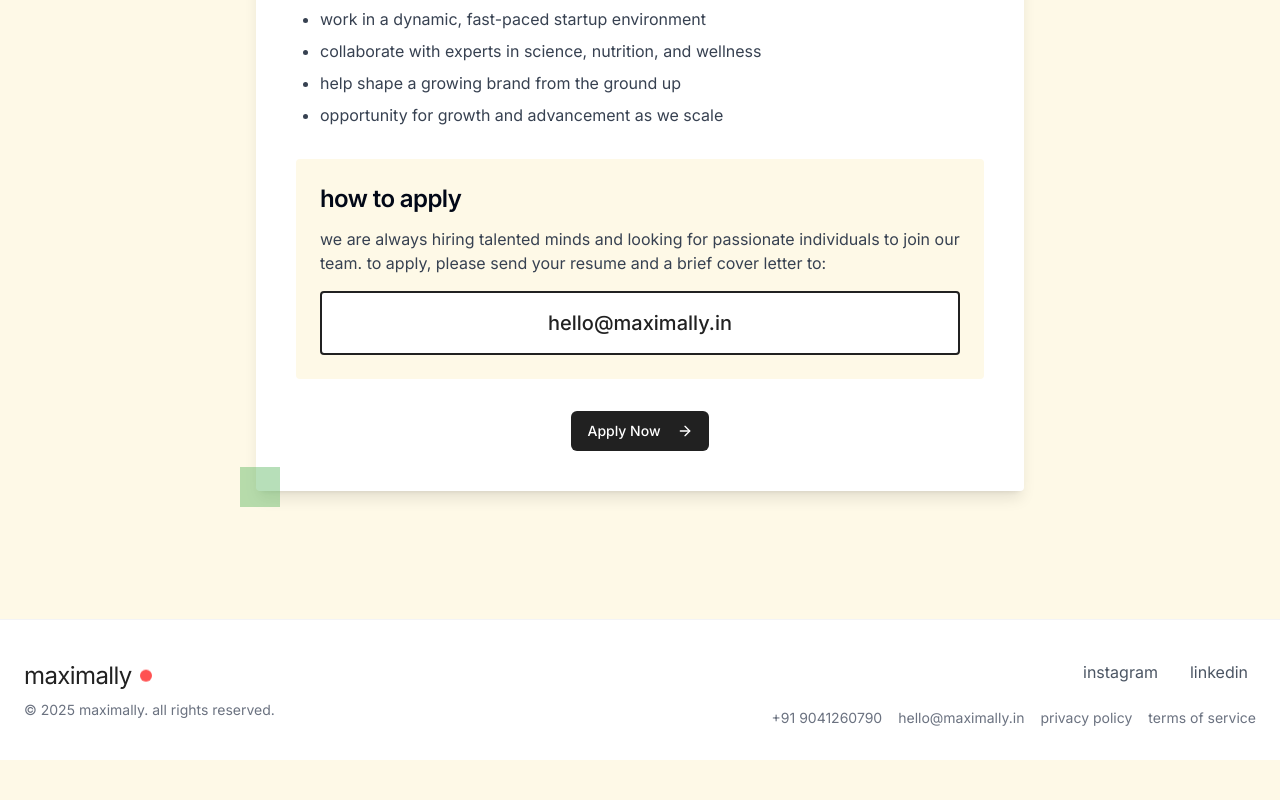
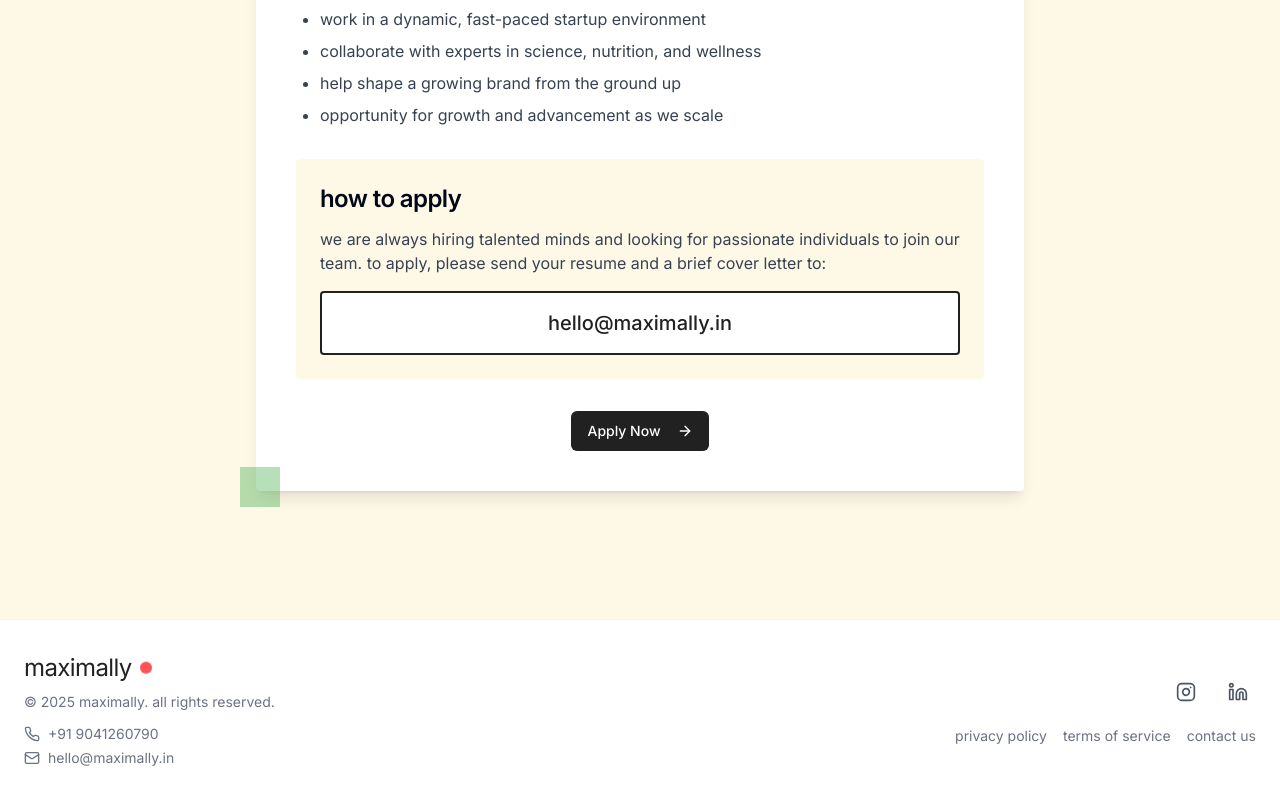
Before and after one commit to maximally0/maximallytest, a React (Vite) app: page /careers in a window 1280 px wide. Shown: the part 590-1390 px from the top of the page. Before the commit the page ends 1350 px from the top, so only its background shows below. Built offline with nearby package versions, Linux system fonts and the light colour scheme.

Commit message:
Link footer to pages
The footer should link to the privacy policy, terms of service, and contact us pages.

```diff
--- a/src/pages/Careers.tsx
+++ b/src/pages/Careers.tsx
@@ -1,12 +1,18 @@
 
 import React from 'react';
-import { ArrowRight, Mail } from 'lucide-react';
+import { ArrowRight, Mail, Instagram, Linkedin, Phone } from 'lucide-react';
 import { Button } from "@/components/ui/button";
 import Logo from '@/components/Logo';
+import { Helmet } from 'react-helmet';
 
 const Careers: React.FC = () => {
   return (
     <div className="min-h-screen flex flex-col bg-maximally-cream relative overflow-hidden">
+      <Helmet>
+        <title>Careers | Maximally</title>
+        <meta name="description" content="Join our team at Maximally. We're always hiring talented minds passionate about transforming gut health through science-backed probiotics." />
+      </Helmet>
+
       {/* Abstract geometric shapes - background elements */}
       <div className="abstract-shape w-32 h-32 bg-maximally-yellow rounded-full top-20 -left-10 opacity-20 animate-float"></div>
       <div className="abstract-shape w-40 h-40 bg-maximally-blue top-40 -right-20 opacity-10 animate-float" style={{ animationDelay: '2s' }}></div>
@@ -110,21 +116,30 @@ const Careers: React.FC = () => {
           <div className="mb-4 md:mb-0">
             <Logo />
             <p className="text-sm text-gray-500 mt-2">© {new Date().getFullYear()} Maximally. All rights reserved.</p>
+            <div className="flex flex-col mt-3 gap-1 text-sm text-gray-500">
+              <div className="flex items-center">
+                <Phone className="h-4 w-4 mr-2" />
+                <span>+91 9041260790</span>
+              </div>
+              <div className="flex items-center">
+                <Mail className="h-4 w-4 mr-2" />
+                <a href="mailto:hello@maximally.in" className="hover:text-maximally-black transition-colors">hello@maximally.in</a>
+              </div>
+            </div>
           </div>
           <div className="flex flex-col gap-4">
             <div className="flex gap-4 justify-center md:justify-end">
               <a href="https://www.instagram.com/maximally.in/" target="_blank" rel="noopener noreferrer" className="p-2 text-gray-600 hover:text-maximally-black transition-colors">
-                Instagram
+                <Instagram size={20} />
               </a>
               <a href="https://www.linkedin.com/company/maximallysupplements/" target="_blank" rel="noopener noreferrer" className="p-2 text-gray-600 hover:text-maximally-black transition-colors">
-                LinkedIn
+                <Linkedin size={20} />
               </a>
             </div>
             <div className="flex flex-col sm:flex-row gap-4 text-sm text-gray-500">
-              <span className="hover:text-maximally-black transition-colors">+91 9041260790</span>
-              <a href="mailto:hello@maximally.in" className="hover:text-maximally-black transition-colors">hello@maximally.in</a>
-              <a href="#" className="hover:text-maximally-black transition-colors">Privacy Policy</a>
-              <a href="#" className="hover:text-maximally-black transition-colors">Terms of Service</a>
+              <a href="/privacy-policy" className="hover:text-maximally-black transition-colors">Privacy Policy</a>
+              <a href="/terms-of-service" className="hover:text-maximally-black transition-colors">Terms of Service</a>
+              <a href="/contact-us" className="hover:text-maximally-black transition-colors">Contact Us</a>
             </div>
           </div>
         </div>
```
